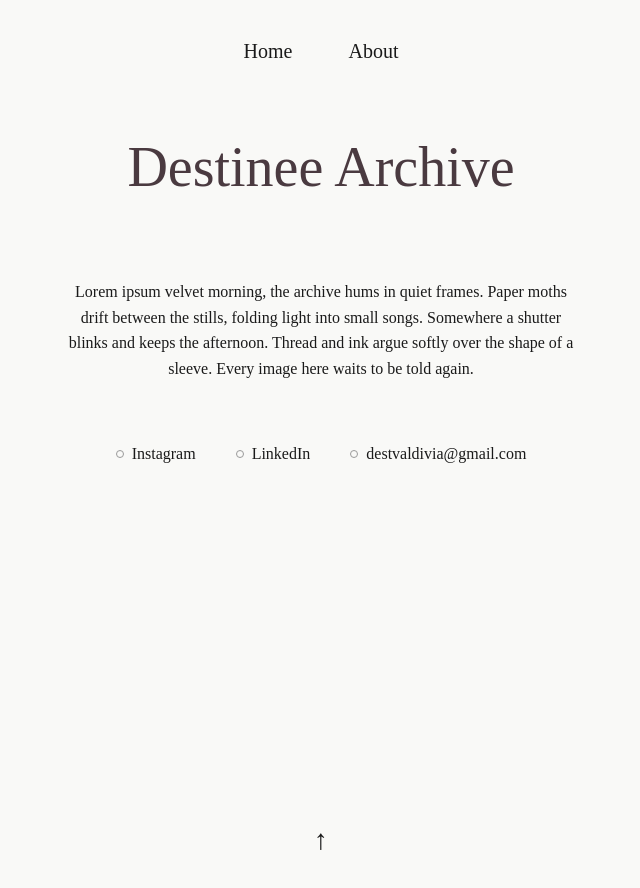
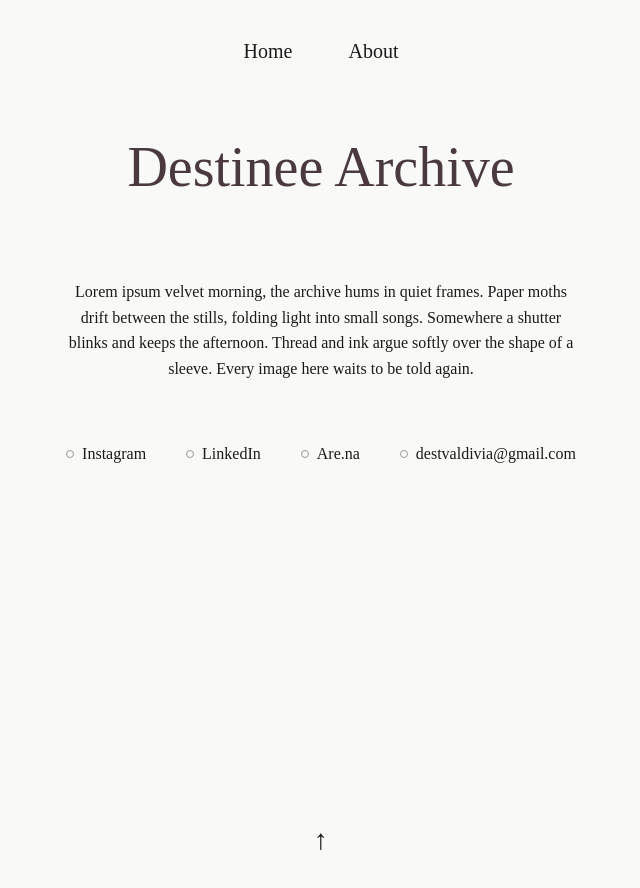
Before and after one commit to destineevaldivia/destinee-archive, a React (Vite) app: page /about in a window 1280 px wide. Shown: the top 888 px of the page, without its empty margins (319-959 px from the left). Built offline with nearby package versions, Linux system fonts and the light colour scheme; a web font is replaced by a local one.

Commit message:
feat(about): add Are.na contact

```diff
--- a/src/About.jsx
+++ b/src/About.jsx
@@ -3,6 +3,7 @@ import { useEffect, useState } from 'react'
 const links = [
   { label: 'Instagram', href: 'https://www.instagram.com/dustyknees_/' },
   { label: 'LinkedIn', href: 'https://www.linkedin.com/in/destinee-valdivia/' },
+  { label: 'Are.na', href: 'https://www.are.na/destinee-valdivia' },
 ]
 const email = 'destvaldivia@gmail.com'
 
```
Also changed, not shown: 1 other file (tests, documents, lock files or other folders).
